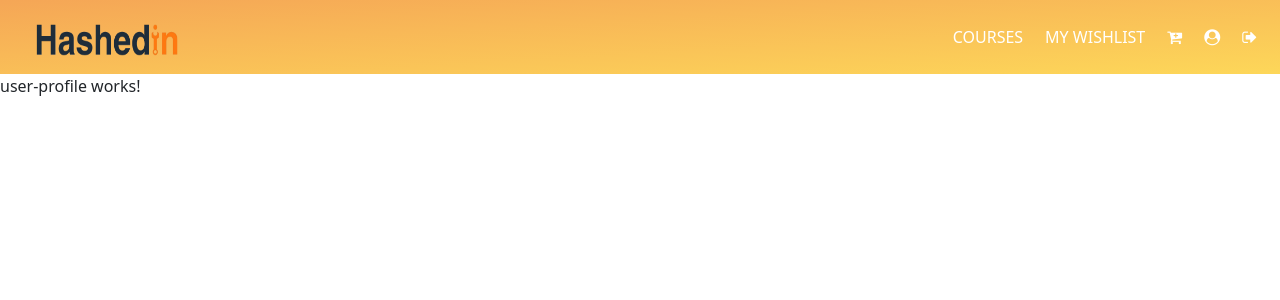
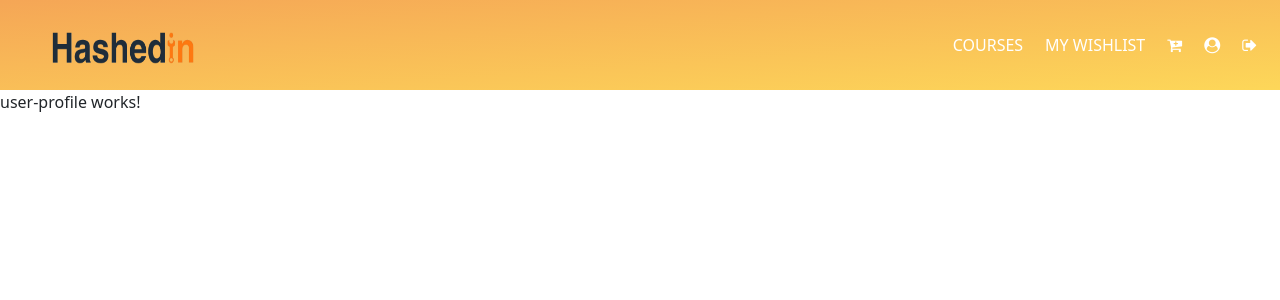
Before and after one commit to tuntunpandit/Angular-Hashedin, an Angular app: page /profile in a window 1280 px wide. Shown: the top 300 px of the page. Built offline with nearby package versions, Linux system fonts and the light colour scheme; sample sign-in values are in the browser's storage.

Commit message:
fix: navigation to homepage when clicked on hashedin logo

```diff
--- a/src/app/layout/navbar/navbar.component.html
+++ b/src/app/layout/navbar/navbar.component.html
@@ -1,6 +1,8 @@
 <nav class="navbar navbar-expand-lg">
     <a class="navbar-brand company-logo" href="#">
+      <a [routerLink]="['/']" routerLinkActive="active" class="nav-link text-white spacing">
         <img src="assets/images/logo.png" alt="Hashedin Logo"  style="height: 40px; width: 150px;">
+      </a>
     </a>
     <button class="navbar-toggler" type="button" data-toggle="collapse" data-target="#navbarNavAltMarkup"
         aria-controls="navbarNavAltMarkup" aria-expanded="false" aria-label="Toggle navigation"  (click)="toggleNavbar()">
```
